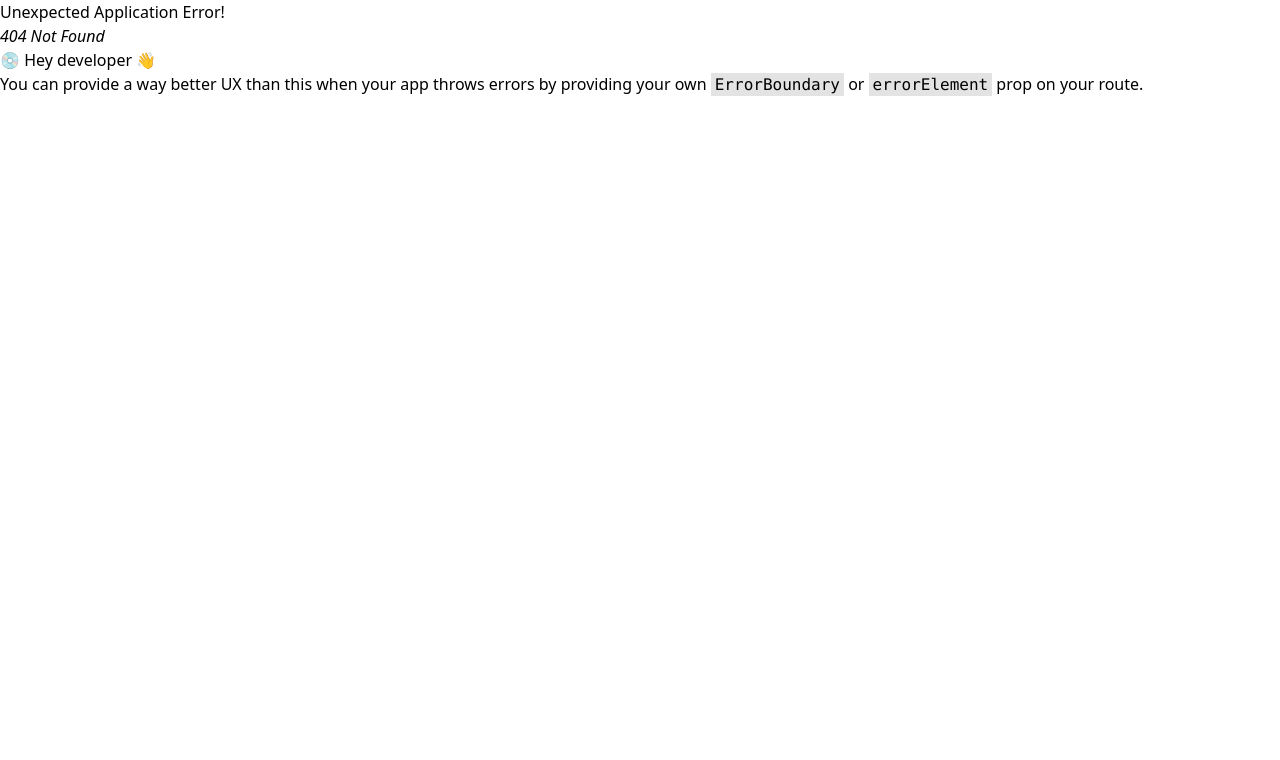
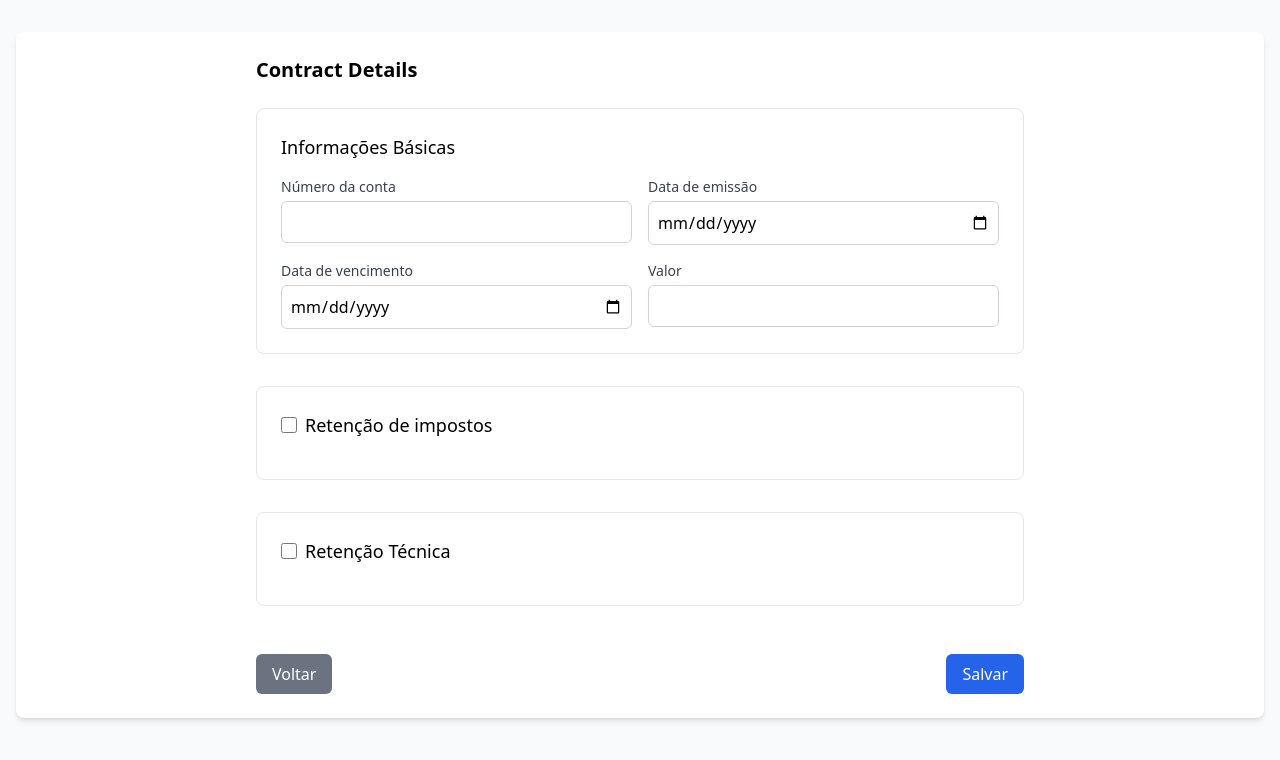
Before and after one commit to FerJSsilva/front-loko, a React (Vite) app: page /contracts/1 in a window 1280 px wide. Before the commit this address had no page. Shown: the top 760 px of the page. Built offline with nearby package versions, Linux system fonts and the light colour scheme.

Commit message:
contract details

```diff
--- a/package.json
+++ b/package.json
@@ -12,6 +12,7 @@
   "dependencies": {
     "react": "^18.3.1",
     "react-dom": "^18.3.1",
+    "react-hook-form": "^7.53.2",
     "react-router-dom": "^7.0.1"
   },
   "devDependencies": {
--- /dev/null
+++ b/src/pages/ContractDetails.jsx
@@ -0,0 +1,235 @@
+import { useParams, useNavigate } from 'react-router-dom';
+import { useCompany } from '../context/CompanyContext';
+import { useForm, Controller } from 'react-hook-form';
+import { useState } from 'react';
+
+export default function ContractDetails() {
+  const { id } = useParams();
+  const navigate = useNavigate();
+  const { companyData } = useCompany();
+  const {
+    register,
+    handleSubmit,
+    control,
+    watch,
+    formState: { errors },
+  } = useForm();
+
+  const [selectedFile, setSelectedFile] = useState(null);
+  const hasTaxRetention = watch('hasTaxRetention');
+  const hasTechnicalRetention = watch('hasTechnicalRetention');
+
+  const onSubmit = (data) => {
+    console.log(data);
+  };
+
+  return (
+    <div className="space-y-6 max-w-3xl mx-auto">
+      <div className="space-y-2">
+        <h2 className="text-xl font-semibold">Contract Details</h2>
+      </div>
+
+      <form onSubmit={handleSubmit(onSubmit)} className="space-y-8">
+        {/* Basic Information Section */}
+        <div className="bg-white p-6 rounded-lg border">
+          <h3 className="text-lg font-medium mb-4">Informações Básicas</h3>
+          <div className="grid grid-cols-2 gap-4">
+            <div>
+              <label className="block text-sm font-medium text-gray-700">
+                Número da conta
+              </label>
+              <input
+                {...register('accountNumber', {
+                  required: 'Campo obrigatório',
+                })}
+                type="text"
+                className="mt-1 block w-full rounded-md border border-gray-300 p-2"
+              />
+              {errors.accountNumber && (
+                <span className="text-red-500 text-sm">
+                  {errors.accountNumber.message}
+                </span>
+              )}
+            </div>
+
+            <div>
+              <label className="block text-sm font-medium text-gray-700">
+                Data de emissão
+              </label>
+              <input
+                {...register('issueDate', { required: 'Campo obrigatório' })}
+                type="date"
+                className="mt-1 block w-full rounded-md border border-gray-300 p-2"
+              />
+              {errors.issueDate && (
+                <span className="text-red-500 text-sm">
+                  {errors.issueDate.message}
+                </span>
+              )}
+            </div>
+
+            <div>
+              <label className="block text-sm font-medium text-gray-700">
+                Data de vencimento
+              </label>
+              <input
+                {...register('dueDate', { required: 'Campo obrigatório' })}
+                type="date"
+                className="mt-1 block w-full rounded-md border border-gray-300 p-2"
+              />
+              {errors.dueDate && (
+                <span className="text-red-500 text-sm">
+                  {errors.dueDate.message}
+                </span>
+              )}
+            </div>
+
+            <div>
+              <label className="block text-sm font-medium text-gray-700">
+                Valor
+              </label>
+              <Controller
+                name="value"
+                control={control}
+                rules={{ required: 'Campo obrigatório' }}
+                render={({ field }) => (
+                  <input
+                    {...field}
+                    type="number"
+                    step="0.01"
+                    className="mt-1 block w-full rounded-md border border-gray-300 p-2"
+                  />
+                )}
+              />
+              {errors.value && (
+                <span className="text-red-500 text-sm">
+                  {errors.value.message}
+                </span>
+              )}
+            </div>
+          </div>
+        </div>
+
+        {/* Tax Retention Section */}
+        <div className="bg-white p-6 rounded-lg border">
+          <div className="flex items-center mb-4">
+            <input
+              type="checkbox"
+              {...register('hasTaxRetention')}
+              className="h-4 w-4 rounded border-gray-300"
+            />
+            <label className="ml-2 text-lg font-medium">
+              Retenção de impostos
+            </label>
+          </div>
+
+          {hasTaxRetention && (
+            <div className="grid grid-cols-2 gap-4">
+              {['ISSQN', 'IRRF', 'CSLL', 'COFINS', 'INSS', 'PIS'].map((tax) => (
+                <div key={tax}>
+                  <label className="block text-sm font-medium text-gray-700">
+                    {tax}
+                  </label>
+                  <Controller
+                    name={tax.toLowerCase()}
+                    control={control}
+                    render={({ field }) => (
+                      <input
+                        {...field}
+                        type="number"
+                        step="0.01"
+                        className="mt-1 block w-full rounded-md border border-gray-300 p-2"
+                      />
+                    )}
+                  />
+                </div>
+              ))}
+            </div>
+          )}
+        </div>
+
+        {/* Technical Retention Section */}
+        <div className="bg-white p-6 rounded-lg border">
+          <div className="flex items-center mb-4">
+            <input
+              type="checkbox"
+              {...register('hasTechnicalRetention')}
+              className="h-4 w-4 rounded border-gray-300"
+            />
+            <label className="ml-2 text-lg font-medium">Retenção Técnica</label>
+          </div>
+
+          {hasTechnicalRetention && (
+            <div className="space-y-4">
+              <div className="grid grid-cols-2 gap-4">
+                <div>
+                  <label className="block text-sm font-medium text-gray-700">
+                    Valor
+                  </label>
+                  <Controller
+                    name="technicalValue"
+                    control={control}
+                    render={({ field }) => (
+                      <input
+                        {...field}
+                        type="number"
+                        step="0.01"
+                        className="mt-1 block w-full rounded-md border border-gray-300 p-2"
+                      />
+                    )}
+                  />
+                </div>
+
+                <div>
+                  <label className="block text-sm font-medium text-gray-700">
+                    Percentual
+                  </label>
+                  <Controller
+                    name="technicalPercentage"
+                    control={control}
+                    render={({ field }) => (
+                      <input
+                        {...field}
+                        type="number"
+                        step="0.01"
+                        className="mt-1 block w-full rounded-md border border-gray-300 p-2"
+                      />
+                    )}
+                  />
+                </div>
+              </div>
+
+              <div>
+                <label className="block text-sm font-medium text-gray-700">
+                  Anexar nota fiscal
+                </label>
+                <input
+                  type="file"
+                  accept=".pdf"
+                  onChange={(e) => setSelectedFile(e.target.files[0])}
+                  className="mt-1 block w-full"
+                />
+              </div>
+            </div>
+          )}
+        </div>
+
+        <div className="flex justify-between pt-4">
+          <button
+            type="button"
+            onClick={() => navigate('/contracts')}
+            className="rounded-md bg-gray-500 px-4 py-2 text-white hover:bg-gray-600"
+          >
+            Voltar
+          </button>
+          <button
+            type="submit"
+            className="rounded-md bg-blue-600 px-4 py-2 text-white hover:bg-blue-700"
+          >
+            Salvar
+          </button>
+        </div>
+      </form>
+    </div>
+  );
+}
--- a/src/pages/Contracts.jsx
+++ b/src/pages/Contracts.jsx
@@ -1,4 +1,4 @@
-import { useState } from 'react';
+import { useState, useEffect } from 'react';
 import { useNavigate } from 'react-router-dom';
 import { useCompany } from '../context/CompanyContext';
 
@@ -7,10 +7,13 @@ export default function Contracts() {
   const { companyData } = useCompany();
   const [selectedContract, setSelectedContract] = useState(null);
 
-  if (!companyData) {
-    navigate('/');
-    return null;
-  }
+  useEffect(() => {
+    if (!companyData) {
+      navigate('/');
+    }
+  }, [companyData, navigate]);
+
+  if (!companyData) return null;
 
   const handleNext = () => {
     if (!selectedContract) {
@@ -18,6 +21,12 @@ export default function Contracts() {
       return;
     }
     navigate('/invoice');
+  };
+
+  const handleDetails = (e, contractId) => {
+    e.preventDefault();
+    e.stopPropagation();
+    navigate(`/contracts/${contractId}`);
   };
 
   return (
@@ -52,9 +61,7 @@ export default function Contracts() {
               </p>
             </div>
             <button
-              onClick={() => {
-                /* TODO: Show contract details modal */
-              }}
+              onClick={(e) => handleDetails(e, contract.id)}
               className="rounded bg-gray-100 px-3 py-1 text-sm hover:bg-gray-200"
             >
               Details
--- a/src/routes/index.jsx
+++ b/src/routes/index.jsx
@@ -2,6 +2,7 @@ import { createBrowserRouter } from 'react-router-dom';
 import Layout from '../components/Layout';
 import Home from '../pages/Home';
 import Contracts from '../pages/Contracts';
+import ContractDetails from '../pages/ContractDetails';
 
 export const router = createBrowserRouter([
   {
@@ -20,4 +21,12 @@ export const router = createBrowserRouter([
       </Layout>
     ),
   },
+  {
+    path: '/contracts/:id',
+    element: (
+      <Layout>
+        <ContractDetails />
+      </Layout>
+    ),
+  },
 ]);
```
Also changed, not shown: 1 other file (tests, documents, lock files or other folders).
